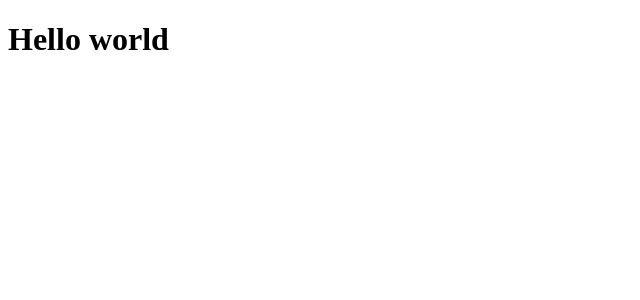
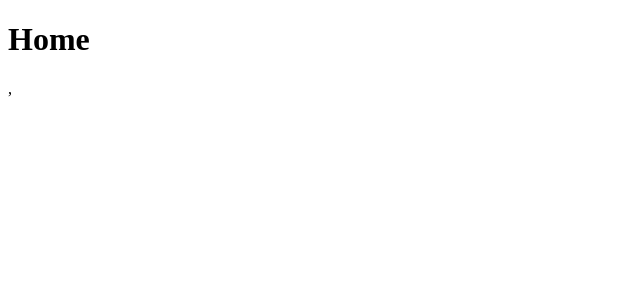
Before and after one commit to Cyl05/tv-train, a React (Vite) app in the folder training/react/: page / in a window 1280 px wide. Shown: the top 300 px of the page, without its empty margins (0-640 px from the left). Built offline with nearby package versions, Linux system fonts and the light colour scheme.

Commit message:
add routing

```diff
--- a/training/react/package.json
+++ b/training/react/package.json
@@ -11,7 +11,8 @@
   },
   "dependencies": {
     "react": "^19.1.1",
-    "react-dom": "^19.1.1"
+    "react-dom": "^19.1.1",
+    "react-router-dom": "^7.9.1"
   },
   "devDependencies": {
     "@eslint/js": "^9.35.0",
--- a/training/react/src/App.jsx
+++ b/training/react/src/App.jsx
@@ -1,11 +1,13 @@
 import { useState } from 'react';
+import { Routes, Route } from 'react-router-dom';
+import Home from './pages/Home.jsx';
 
 function App() {
 
 	return (
-		<>
-			<h1>Hello world</h1>
-		</>
+		<Routes>
+			<Route path="/" element={<Home />} />
+		</Routes>
 	)
 }
 
--- a/training/react/src/main.jsx
+++ b/training/react/src/main.jsx
@@ -1,9 +1,12 @@
 import { StrictMode } from 'react';
 import { createRoot } from 'react-dom/client';
 import App from './App.jsx';
+import { BrowserRouter } from 'react-router-dom';
 
 createRoot(document.getElementById('root')).render(
-  <StrictMode>
-    <App />
-  </StrictMode>,
+  <BrowserRouter>
+    <StrictMode>
+      <App />
+    </StrictMode>,
+  </BrowserRouter>
 )
--- /dev/null
+++ b/training/react/src/pages/Home.jsx
@@ -0,0 +1,9 @@
+import React from 'react';
+
+const Home = () => {
+    return (
+        <h1>Home</h1>
+    )
+}
+
+export default Home;
```
Also changed, not shown: 1 other file (tests, documents, lock files or other folders).
